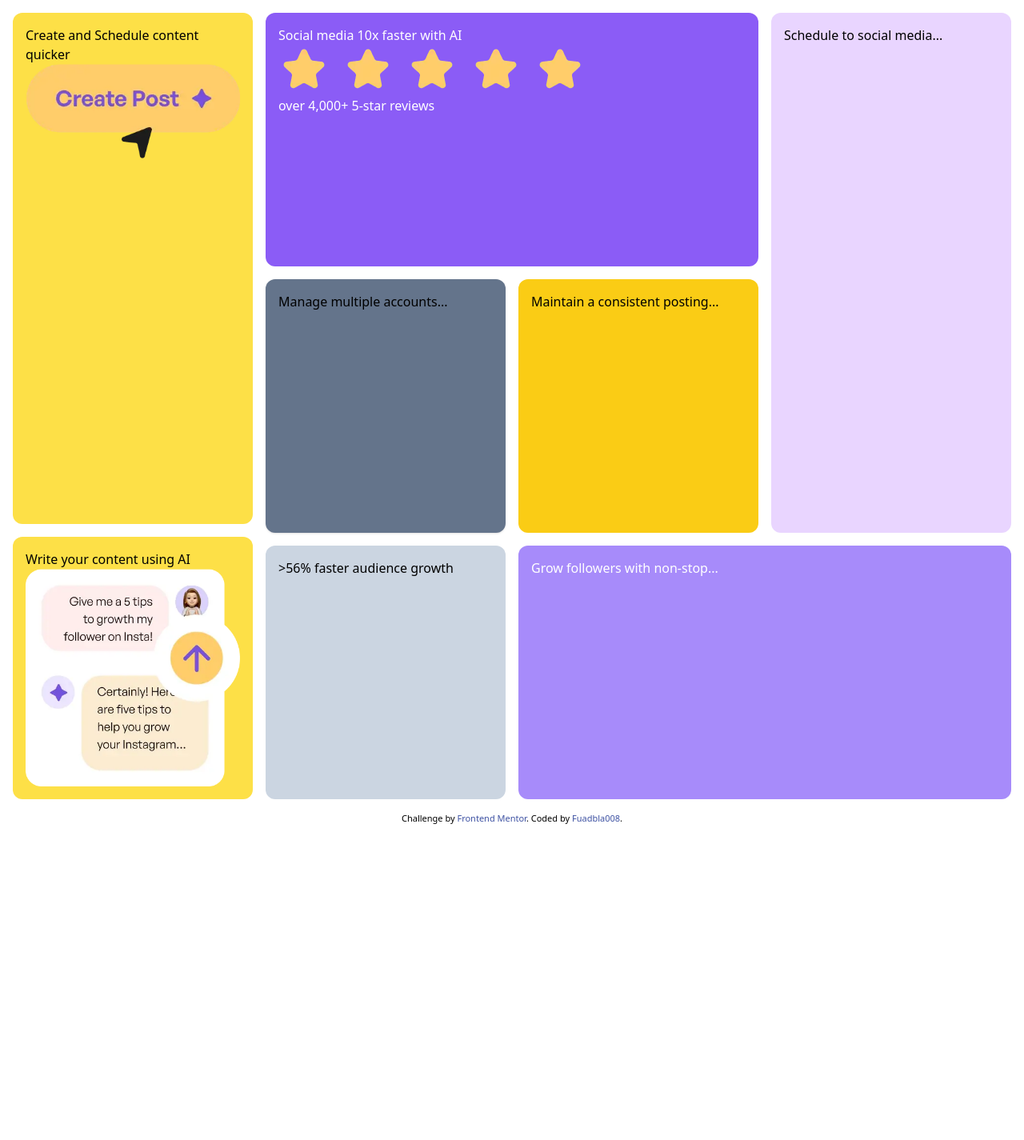
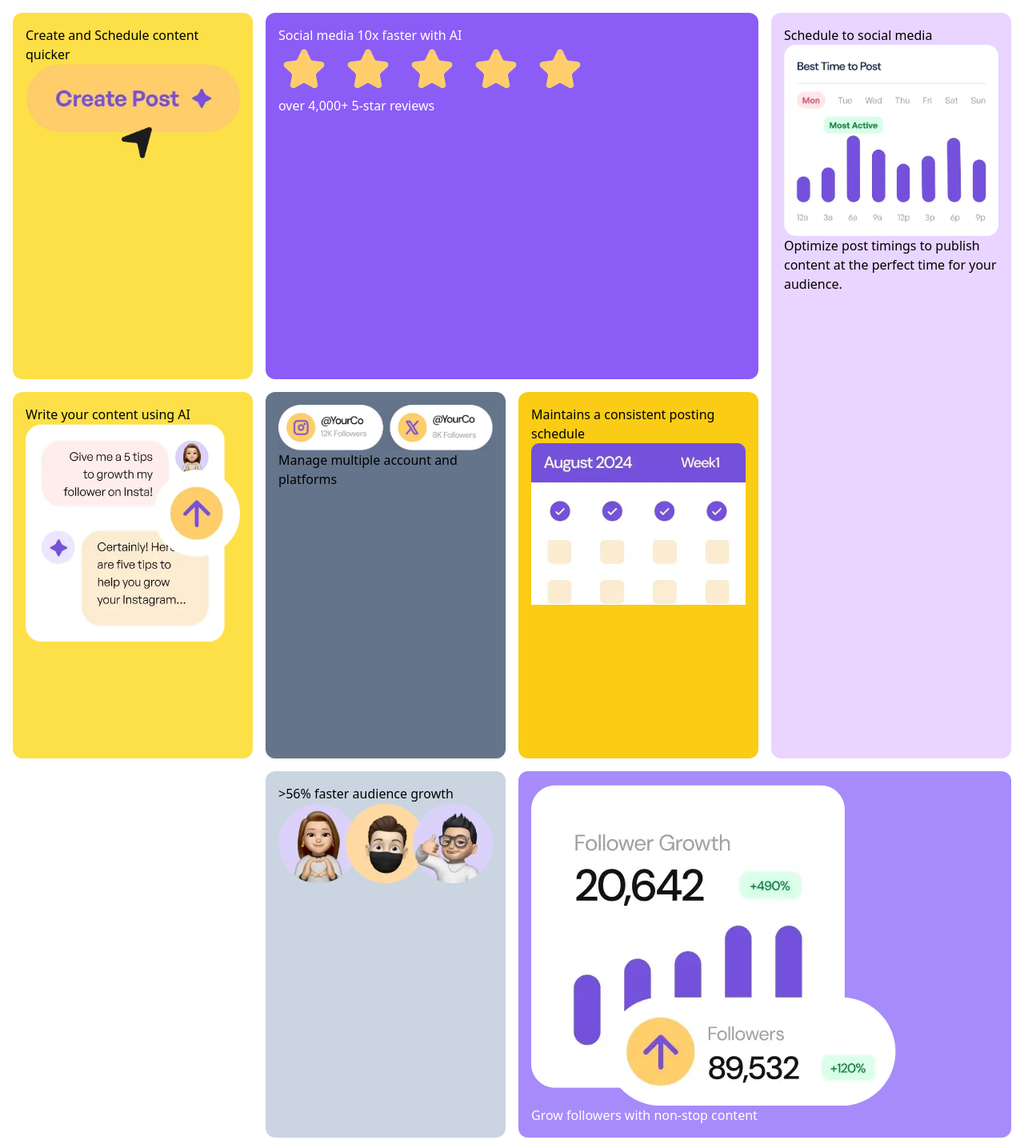
Before and after one commit to Fuadbla008/gridlayout-challenge, a plain HTML site: page index.html in a window 1280 px wide. Shown: the top 1425 px of the page at 80% size. Before the commit the page ends 1031 px from the top, so only its background shows below. Drawn offline with nearby package versions, Linux system fonts and the light colour scheme.

Commit message:
updated html element with link css file

```diff
--- a/index.html
+++ b/index.html
@@ -6,22 +6,10 @@
   <meta name="viewport" content="width=device-width, initial-scale=1.0">
   <!-- displays site properly based on user's device -->
 
-  <link rel="icon" type="image/png" sizes="32x32" href="./assets/images/favicon-32x32.png">
   <script src="https://cdn.tailwindcss.com"></script>
+  <link rel="stylesheet" href="./style.css">
 
   <title>Frontend Mentor | Bento grid</title>
-
-  <!-- Feel free to remove these styles or customise in your own stylesheet 👍 -->
-  <style>
-    .attribution {
-      font-size: 11px;
-      text-align: center;
-    }
-
-    .attribution a {
-      color: hsl(228, 45%, 44%);
-    }
-  </style>
 </head>
 
 <body>
@@ -30,7 +18,7 @@
 
     <div class="col-span-1 grid grid-cols-1 grid-rows-3 gap-4">
       <!-- Item 1 -->
-      <div class="col-span-1 row-span-2 bg-yellow-300 rounded-xl p-4">
+      <div class="col-span-1  bg-yellow-300 rounded-xl p-4">
         <h1>
           Create and Schedule content quicker
         </h1>
@@ -38,7 +26,7 @@
       </div>
 
       <!-- Item 2 -->
-      <div class="col-span-1 row-span-2 bg-yellow-300 rounded-xl p-4">
+      <div class="col-span-1  bg-yellow-300 rounded-xl p-4">
         <h1>
           Write your content using AI
         </h1>
@@ -61,28 +49,47 @@
 
       <!-- Item 4 -->
       <div class="col-span-1 row-span-2 bg-purple-200 rounded-xl p-4">
-        Schedule to social media...
+        <h1>
+          Schedule to social media
+        </h1>
+        <img src="./assets/images/illustration-schedule-posts.webp" alt="">
+        <p>
+          Optimize post timings to publish content at the perfect time for your audience.
+        </p>
       </div>
 
 
       <!-- Item 5 -->
       <div class="col-span-1 row-span-1 bg-slate-500 rounded-xl p-4 shadow">
-        Manage multiple accounts...
+        <img src="./assets/images/illustration-multiple-platforms.webp" alt="">
+        <h1>
+          Manage multiple account and platforms
+        </h1>
       </div>
 
       <!-- Item 6 -->
       <div class="col-span-1 row-span-1 bg-yellow-400 rounded-xl p-4">
-        Maintain a consistent posting...
+        <h1>
+          Maintains a consistent posting schedule
+        </h1>
+        <img src="./assets/images/illustration-consistent-schedule.webp" alt="">
       </div>
 
       <!-- Item 7 -->
       <div class="col-span-1 row-span-1 bg-slate-300 rounded-xl p-4">
-        >56% faster audience growth
+        <h1>
+          >56% faster audience growth
+        </h1>
+        <img src="./assets/images/illustration-audience-growth.webp" alt="">
       </div>
 
       <!-- Item 8 -->
       <div class="col-span-2 row-span-1 bg-violet-400 text-white rounded-xl p-4">
-        Grow followers with non-stop...
+        <img src="./assets/images/illustration-grow-followers.webp" alt="">
+        <h1>
+          Grow followers with non-stop content
+        </h1>
+
       </div>
     </div>
 
--- /dev/null
+++ b/style.css
@@ -0,0 +1,8 @@
+ .attribution {
+     font-size: 11px;
+     text-align: center;
+ }
+
+ .attribution a {
+     color: hsl(228, 45%, 44%);
+ }
```
Also changed, not shown: assets/fonts/DMSans-Italic-VariableFont_opsz,wght.ttf (deleted), assets/fonts/DMSans-VariableFont_opsz,wght.ttf (deleted), assets/fonts/OFL.txt (deleted), assets/fonts/README.txt (deleted), assets/fonts/static/DMSans-Medium.ttf (deleted), assets/fonts/static/DMSans-MediumItalic.ttf (deleted), assets/fonts/static/DMSans-Regular.ttf (deleted), design/desktop-design.jpg (deleted), design/mobile-design.jpg (deleted), preview.jpg (deleted), 2 other files.
